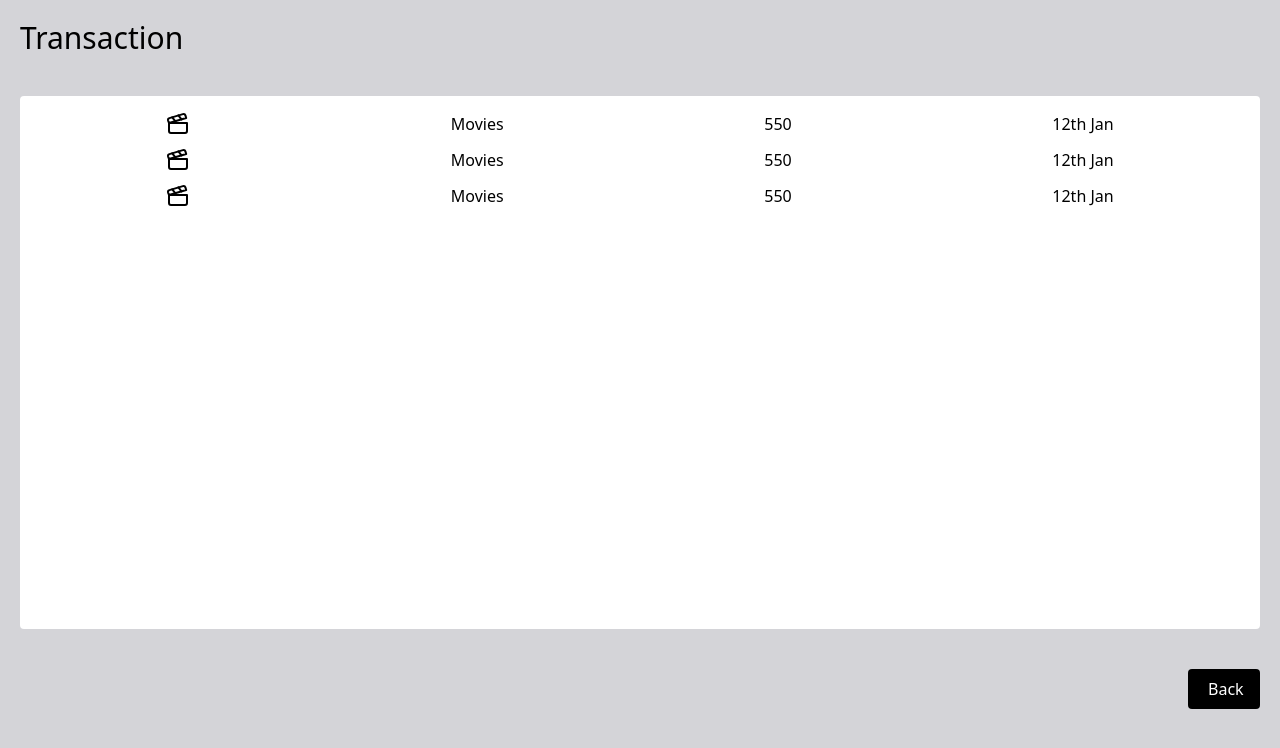
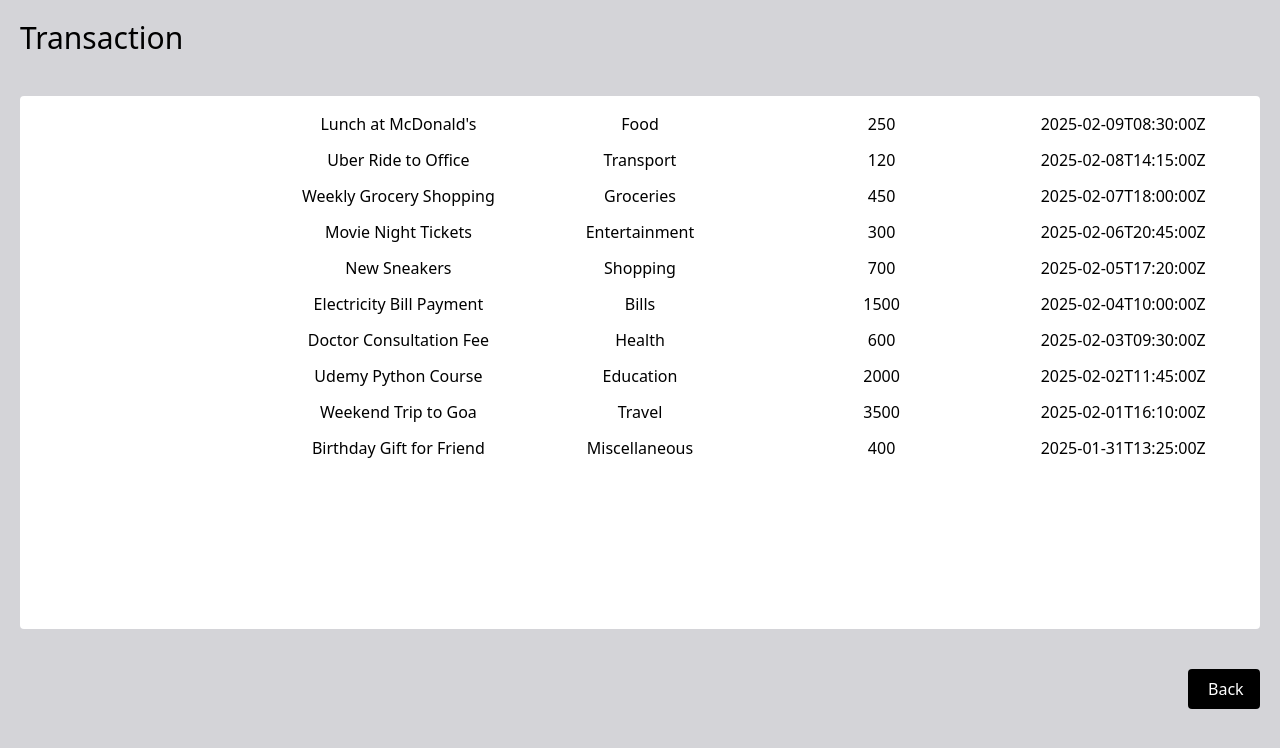
Before and after one commit to kush34/WiseMon, a React (Vite) app in the folder frontend/: page /transaction in a window 1280 px wide. Shown: the top 748 px of the page. Built offline with nearby package versions, Linux system fonts and the light colour scheme.

Commit message:
added more definition to the transactionCard and worked on Commuities page

```diff
--- a/frontend/src/App.jsx
+++ b/frontend/src/App.jsx
@@ -1,6 +1,8 @@
 import React from 'react'
 import Navigation from './components/Navigation'
+import { useNavigate } from 'react-router-dom'
 const App = () => {
+  const navigate = useNavigate();
   return (
     <div className='bg-black w-full h-screen text-white'>
       <div className='p-5'>
@@ -12,7 +14,7 @@ const App = () => {
             Your Ultimate<br></br>
             Finance Guide
           </div>
-          <div className="calltoaction font-semibold text-xl bg-green-600 px-4 flex justify-center py-2 rounded mt-5">
+          <div onClick={()=>navigate('/register')} className="cursor-pointer calltoaction font-semibold text-xl bg-green-600 px-4 flex justify-center py-2 rounded mt-5">
             Get Started
           </div>
         </div>
--- a/frontend/src/components/TransactionCard.jsx
+++ b/frontend/src/components/TransactionCard.jsx
@@ -1,19 +1,26 @@
 import React from 'react'
-import { Clapperboard } from 'lucide-react';
-const TransactionCard = () => {
+import { Clapperboard, Bus, Ambulance, Backpack } from "lucide-react";
+
+
+
+const TransactionCard = ({props}) => {
+
   return (
     <div className='flex justify-around'>
-        <div className="category">
-            <Clapperboard />
+        <div className="category w-1/5 flex justify-center">
+
         </div>
-        <div className="title">
-            Movies
+        <div className="title w-1/5 flex justify-center">
+            {props?.title || "Not found"}
         </div>
-        <div className="amount">
-            550
+        <div className="category w-1/5 flex justify-center">
+            {props.category}
         </div>
-        <div className="time">
-            12th Jan
+        <div className="amount w-1/5 flex justify-center">
+            {props?.amount || "-"}
+        </div>
+        <div className="hidden md:flex justify-center time w-1/5">
+            {props.time}
         </div>
     </div>
   )
--- a/frontend/src/components/TransactionList.jsx
+++ b/frontend/src/components/TransactionList.jsx
@@ -1,6 +1,21 @@
-import React from 'react'
+import React, { useState } from 'react'
 import TransactionCard from './TransactionCard'
 const TransactionList = () => {
+  const [list,setList] = useState(
+    [
+      { "title": "Lunch at McDonald's", "category": "Food", "amount": 250, "time": "2025-02-09T08:30:00Z" },
+      { "title": "Uber Ride to Office", "category": "Transport", "amount": 120, "time": "2025-02-08T14:15:00Z" },
+      { "title": "Weekly Grocery Shopping", "category": "Groceries", "amount": 450, "time": "2025-02-07T18:00:00Z" },
+      { "title": "Movie Night Tickets", "category": "Entertainment", "amount": 300, "time": "2025-02-06T20:45:00Z" },
+      { "title": "New Sneakers", "category": "Shopping", "amount": 700, "time": "2025-02-05T17:20:00Z" },
+      { "title": "Electricity Bill Payment", "category": "Bills", "amount": 1500, "time": "2025-02-04T10:00:00Z" },
+      { "title": "Doctor Consultation Fee", "category": "Health", "amount": 600, "time": "2025-02-03T09:30:00Z" },
+      { "title": "Udemy Python Course", "category": "Education", "amount": 2000, "time": "2025-02-02T11:45:00Z" },
+      { "title": "Weekend Trip to Goa", "category": "Travel", "amount": 3500, "time": "2025-02-01T16:10:00Z" },
+      { "title": "Birthday Gift for Friend", "category": "Miscellaneous", "amount": 400, "time": "2025-01-31T13:25:00Z" }
+    ]
+    )
+  // const [iconList,setIconList] = useState([])
   return (
     <div className=' mx-5 md:m-5 bg-white h-full rounded-xl'>
       <div className="titleNfilters flex justify-between">
@@ -16,11 +31,12 @@ const TransactionList = () => {
           </div>
         </div>
       </div>
-      <div className="list flex flex-col gap-4">
-        <TransactionCard/>
-        <TransactionCard/>
-        <TransactionCard/>
-        <TransactionCard/>
+      <div className="list flex flex-col gap-5 p-2 h-3/4 overflow-y-scroll no-scrollbar">
+        {list.map((item)=>{
+            return(
+              <TransactionCard props = {item}/>
+            )
+        })}
       </div>
     </div>
   )
--- a/frontend/src/pages/Communities.jsx
+++ b/frontend/src/pages/Communities.jsx
@@ -1,21 +1,29 @@
 import React from 'react'
-import Sidebar from '../components/Sidebar'
 import BackBtn from '../components/BackBtn';
 const Communities = () => {
   return (
     <div>
-      Communities
-      <div>
-        <button className='cursor-pointer' onClick={()=>navigate('/home')}>Back</button>
+      <div className='flex justify-between'>
+        <div className='text-2xl font-medium p-5'>
+          Communities
+        </div>
+        <div className="backbtn p-5">
+          <BackBtn/>
+        </div>
       </div>
-      <div className="post-area">
+      <div className='w-ful h-screen flex flex-col justify-center items-center'>
+        <div className="post-area m-5 w-2/5">
+          <div className='flex justify-center items-center gap-5'>
+            <input className='outline-none bg-zinc-200 rounded px-2 py-1' type="text" placeholder='ask question? share thoughts'/>
+            <div className="sharebtm">
+              <button className='bg-green-600 text-white font-medium px-2 py-1 rounded'>Share</button>
+            </div>
+          </div>
+        </div>
+        <div className="post-list h-full w-2/5">
+          Post-list
 
-      </div>
-      <div className="post-list">
-
-      </div>
-      <div className="backbtn p-5">
-        <BackBtn/>
+        </div>
       </div>
     </div>
   )
--- a/frontend/src/pages/Transaction.jsx
+++ b/frontend/src/pages/Transaction.jsx
@@ -1,16 +1,34 @@
-import React from 'react'
+import React, { useState } from 'react'
 import BackBtn from '../components/BackBtn'
 import TransactionCard from '../components/TransactionCard'
 const Transaction = () => {
+    const [list,setList] = useState(
+        [
+            { "title": "Lunch at McDonald's", "category": "Food", "amount": 250, "time": "2025-02-09T08:30:00Z" },
+            { "title": "Uber Ride to Office", "category": "Transport", "amount": 120, "time": "2025-02-08T14:15:00Z" },
+            { "title": "Weekly Grocery Shopping", "category": "Groceries", "amount": 450, "time": "2025-02-07T18:00:00Z" },
+            { "title": "Movie Night Tickets", "category": "Entertainment", "amount": 300, "time": "2025-02-06T20:45:00Z" },
+            { "title": "New Sneakers", "category": "Shopping", "amount": 700, "time": "2025-02-05T17:20:00Z" },
+            { "title": "Electricity Bill Payment", "category": "Bills", "amount": 1500, "time": "2025-02-04T10:00:00Z" },
+            { "title": "Doctor Consultation Fee", "category": "Health", "amount": 600, "time": "2025-02-03T09:30:00Z" },
+            { "title": "Udemy Python Course", "category": "Education", "amount": 2000, "time": "2025-02-02T11:45:00Z" },
+            { "title": "Weekend Trip to Goa", "category": "Travel", "amount": 3500, "time": "2025-02-01T16:10:00Z" },
+            { "title": "Birthday Gift for Friend", "category": "Miscellaneous", "amount": 400, "time": "2025-01-31T13:25:00Z" }
+          ]
+
+      )
   return (
     <div className='bg-zinc-300 h-screen'>
         <div className="title text-3xl font-medium p-5">
             Transaction
         </div>
         <div className="transaction-list flex flex-col gap-3 p-4 m-5 rounded h-4/6 bg-white">
-            <TransactionCard/>
-            <TransactionCard/>
-            <TransactionCard/>
+            {list.map((item)=>{
+                return(
+                    <TransactionCard props={item}/>
+                )
+            })}
+
         </div>
         <div className='flex justify-end p-5'>
             <BackBtn/>
```
